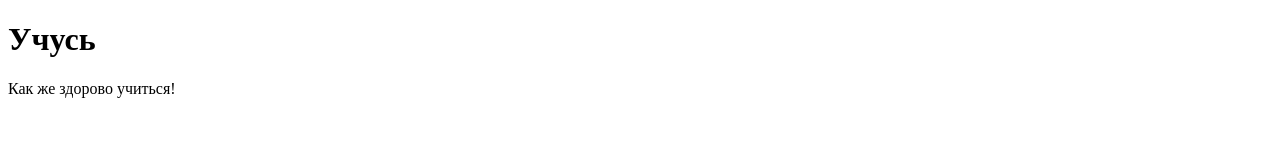
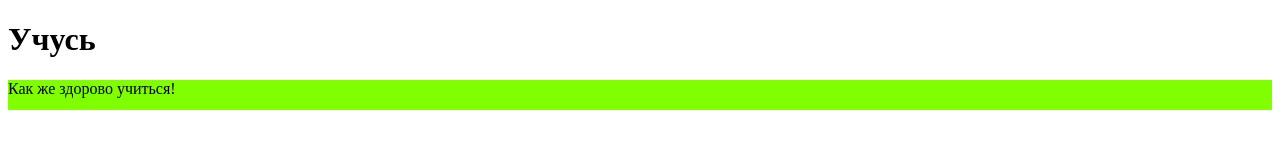
Before and after one commit to olia123456/study, a plain HTML site: page index.html in a window 1280 px wide. Drawn offline with Linux system fonts and the light colour scheme.

Commit message:
add divstyle

```diff
--- a/index.html
+++ b/index.html
@@ -4,10 +4,11 @@
     <meta charset="UTF-8">
     <meta http-equiv="X-UA-Compatible" content="IE=edge">
     <meta name="viewport" content="width=device-width, initial-scale=1.0">
+    <link rel="stylesheet" href="style.css">
     <title>Study</title>
 </head>
 <body>
     <h1>Учусь</h1>
-	<div>Как же здорово учиться!</div>
+	<div class="maindiv">Как же здорово учиться!</div>
 </body>
 </html>
--- /dev/null
+++ b/style.css
@@ -0,0 +1,4 @@
+.maindiv{
+    height: 30px;
+    background-color: chartreuse;
+}
```
